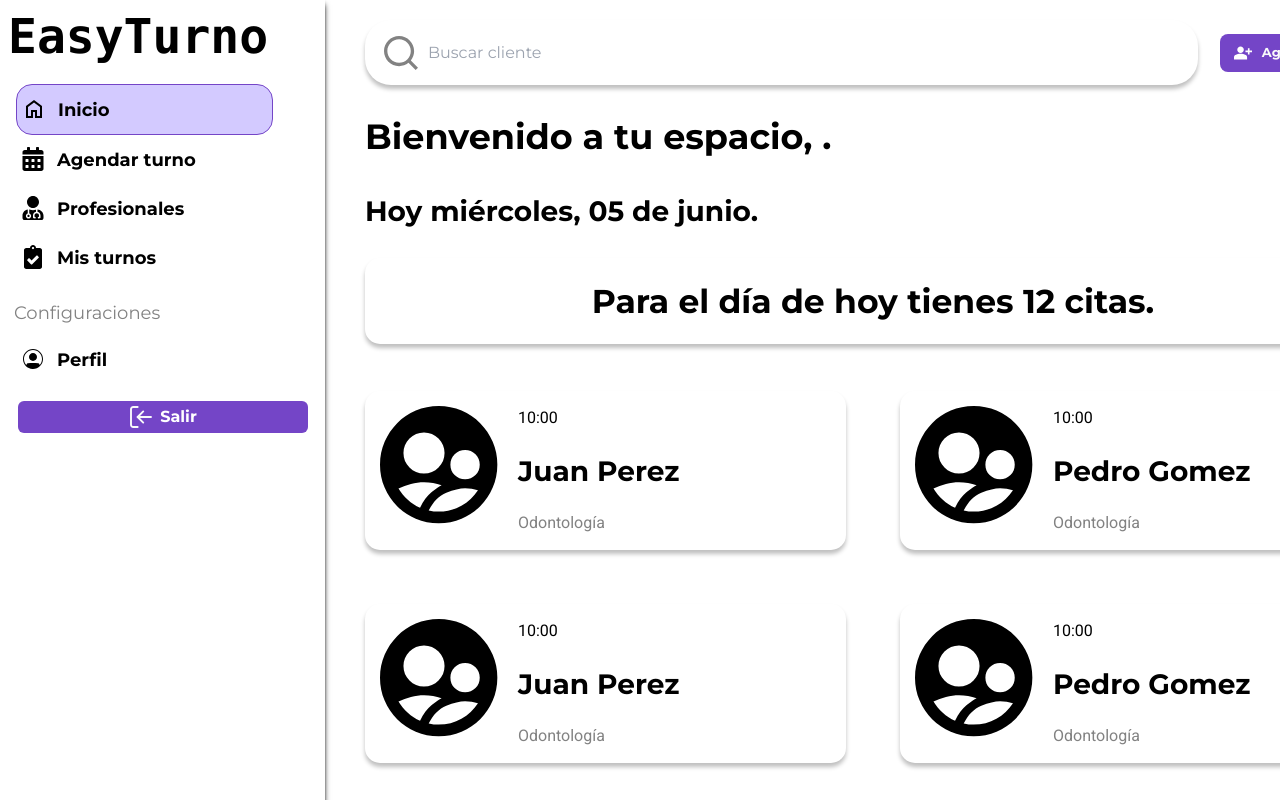
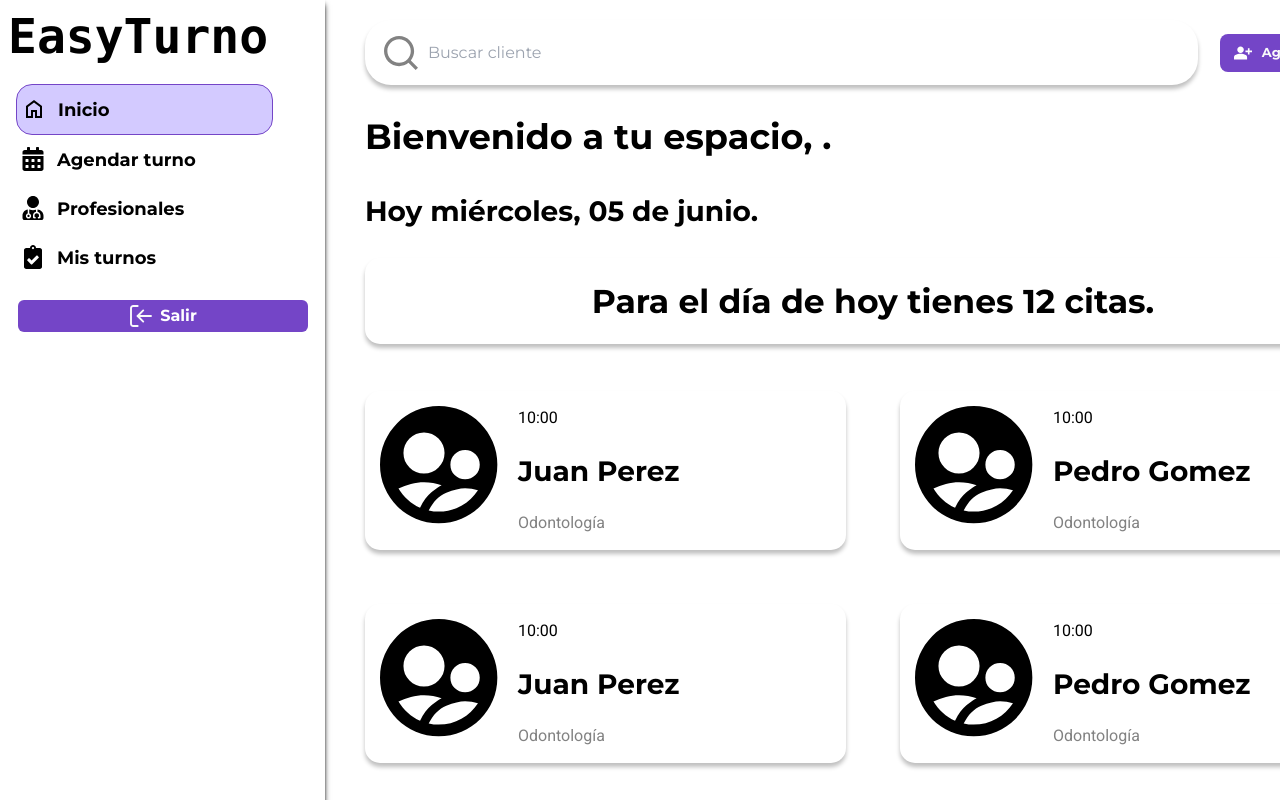
Before and after one commit to NoCountrySimulacion/EasyTurnos, a React (Vite) app in the folder Frontend/: page /home in a window 1280 px wide. Shown: the top 800 px of the page. Built offline with nearby package versions, Linux system fonts and the light colour scheme; a web font is replaced by a local one.

Commit message:
fix: perfilClientView

```diff
--- a/Frontend/src/layout/components/sidemenu/SideMenu.tsx
+++ b/Frontend/src/layout/components/sidemenu/SideMenu.tsx
@@ -73,9 +73,7 @@ export function Sidemenu(): JSX.Element {
 		}
 	]
 
-	const configuracion = [
-		{ name: 'Perfil', icon: <Usuarios width={24} height={24} /> }
-	]
+	const configuracion = decodedToken?.role === 'Professional' ? [{ name: 'Perfil', icon: <Usuarios width={24} height={24} /> }] : []
 
 	const principalMenu =
 		decodedToken?.role === 'Professional'
@@ -90,7 +88,7 @@ export function Sidemenu(): JSX.Element {
 				</div>
 
 				<section className='ml-1 mb-[17.67px]'>
-					<p className='text-[18px] pb-3 pl-[10px] font-montserrat text-[#828282]'>
+					<p className='capitalize text-[18px] pb-3 pl-[10px] font-montserrat text-[#828282]'>
 						{user?.firstName} {user?.lastName}
 					</p>
 					{principalMenu.map(item => (
@@ -111,6 +109,7 @@ export function Sidemenu(): JSX.Element {
 					))}
 				</section>
 
+				{configuracion.length > 0 && (
 					<section className='ml-1 mt-1 mb-[17.67px]'>
 						<p className='text-[18px] pb-3 pl-[10px] font-montserrat text-[#828282]'>
 							Configuraciones
@@ -129,6 +128,8 @@ export function Sidemenu(): JSX.Element {
 							</div>
 						))}
 					</section>
+				)}
+
 				<div className='flex flex-row justify-center items-center mt-[10px]'>
 					<button
 						className='flex flex-row justify-center p-1 bg-[#7445C7] rounded-md w-[290px] hover:bg-purple-600'
```
Lines whose indentation alone changed are shown as unchanged.
